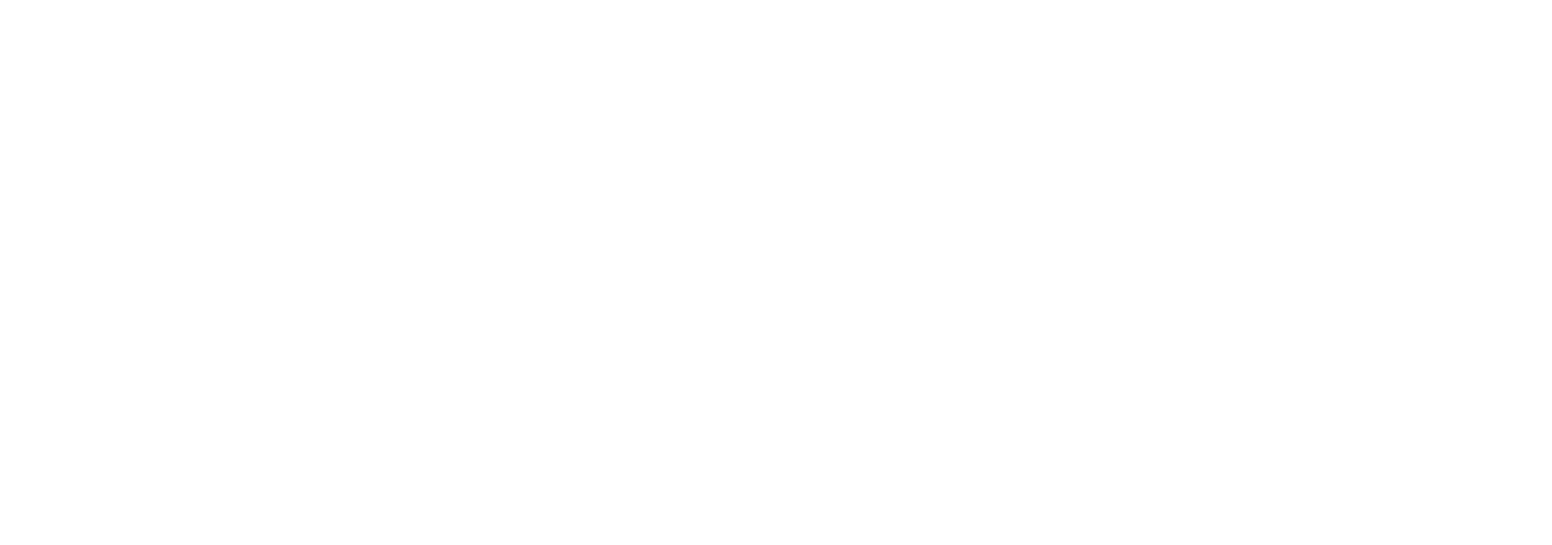
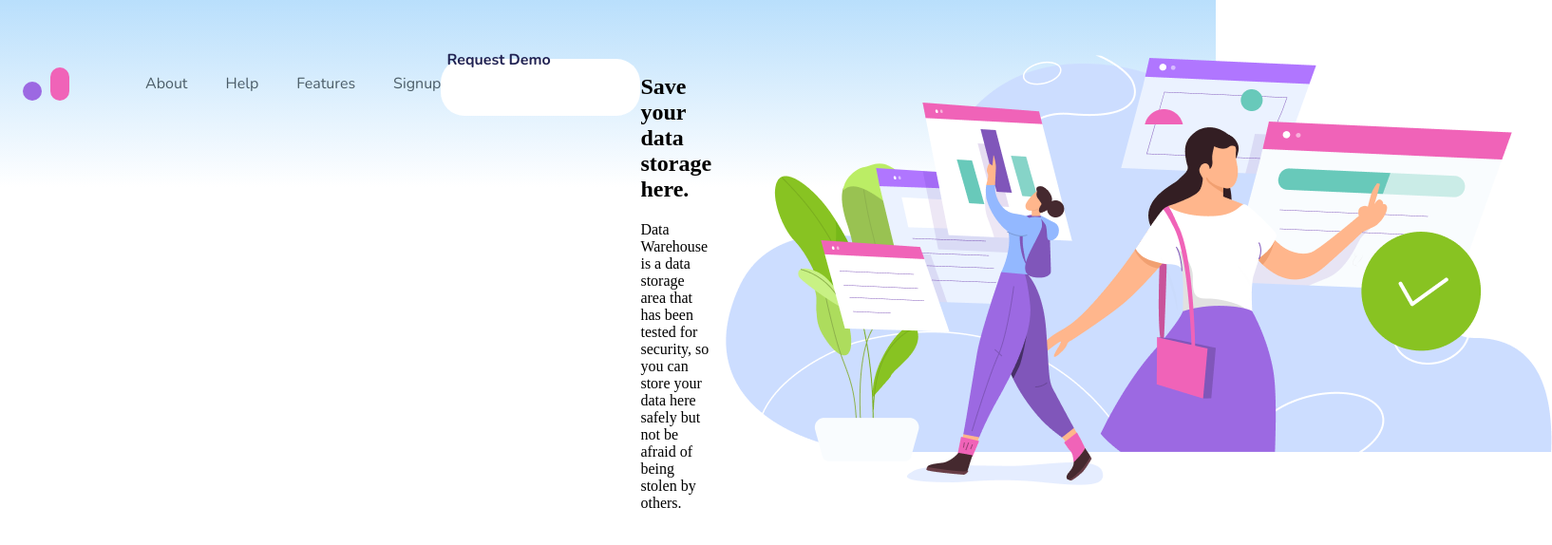
Before and after one commit to michelleandersson/data-warehouse, a plain HTML site: page index.html in a window 1280 px wide. Shown: the whole page at 95% size, 1634 px wide, since content can reach past the window. Drawn offline with nearby package versions, Linux system fonts and the light colour scheme.

Commit message:
add info to header and start styling

```diff
--- a/index.html
+++ b/index.html
@@ -3,10 +3,39 @@
 <head>
     <meta charset="UTF-8">
     <meta name="viewport" content="width=device-width, initial-scale=1.0">
+    <link href="https://fonts.googleapis.com/css?family=Nunito:400,700&display=swap" rel="stylesheet">
     <link rel="stylesheet" href="styles/index.css">
     <title>Datawarehouse</title>
 </head>
 <body>
+    <header class="header">
+        <nav class="nav">
+            <img class="logo" src="images/logo.svg" alt="Datawarehouse Logo">
+            <div>
+                <ul class="nav__list">
+                    <li class="nav__link"><a href="#">About</a></li>
+                    <li class="nav__link"><a href="#">Help</a></li>
+                    <li class="nav__link"><a href="#">Features</a></li>
+                    <li class="nav__link"><a href="#">Signup</a></li>
+                </ul>
+            </div>
+            <div>
+                <button class="demo-button" type="button">
+                    Request Demo
+                    <i class="fas fa-long-arrow-alt-right arrow-right"></i>
+                </button>
+            </div>
+        </nav>
+        <div class="header__main">
+            <h2 class="header__title">Save your data storage here.</h2>
+            <p class="header__info">Data Warehouse is a data storage area that has been
+                tested for security, so you can store your data here
+                safely but not be afraid of being stolen by others.</p>
+        </div>
+        <div class="header__img">
+            <img src="images/image1.png" alt="Main Image in Header">
+        </div>
+    </header>
 
 </body>
 </html>
--- a/styles/index.scss
+++ b/styles/index.scss
@@ -0,0 +1,88 @@
+$main-font: 'Nunito', sans-serif;
+$color-3: #9C69E2;
+$color-1: #4B5D68;
+$color-2: #212353;
+$color-4: #F063B8;
+$color-5: #68C9BA;
+
+body {
+    max-width: 1600px;
+    width: 100%;
+    max-height: 4500px;
+    height: 100%;
+    background: rgb(255,255,255,1);
+    background: linear-gradient(180deg, rgb(185, 223, 252) 0%, rgba(255,255,255,1) 35%, rgba(255,255,255,1) 100%);
+    background-repeat: no-repeat;
+    display: flex;
+    justify-content: center;
+    align-items: center;
+}
+
+.header {
+    max-width: 1248px;
+    width: 100%;
+    max-height: 754px;
+    height: 100%;
+    margin-top: 50px;
+    display: flex;
+    justify-content: flex-start;
+    align-items: flex-start;
+    background: transparent;
+}
+
+.nav {
+    max-width: 1120px;
+    width: 100%;
+    max-height: 60px;
+    display: flex;
+    justify-content: flex-start;
+    align-items: center;
+    flex-direction: row;
+}
+
+.logo {
+    width: 49px;
+    height: 35px;
+}
+
+.nav__list {
+    list-style: none;
+    display: inline-flex;
+
+
+}
+
+.nav__link {
+    margin-left: 40px;
+    &>a {
+        color: $color-1;
+        font-family: $main-font;
+        font-size: 16px;
+        line-height: 1.6px;
+        text-decoration: none;
+        &:hover {
+            color: $color-2;
+            font-weight: bold;
+        }
+    }
+}
+
+.demo-button {
+    width: 210px;
+    height: 60px;
+    display: inline-flex;
+    border: none;
+    border-radius: 25px;
+    background-color: white;
+    color: $color-2;
+    font-size: 16px;
+    font-family: $main-font;
+    font-weight: bold;
+    line-height: 1.6px;
+    text-align: center;
+}
+
+.arrow-right {
+    color: $color-3;
+    font-size: 20px;
+}
```
Also changed, not shown: styles/index.css.
